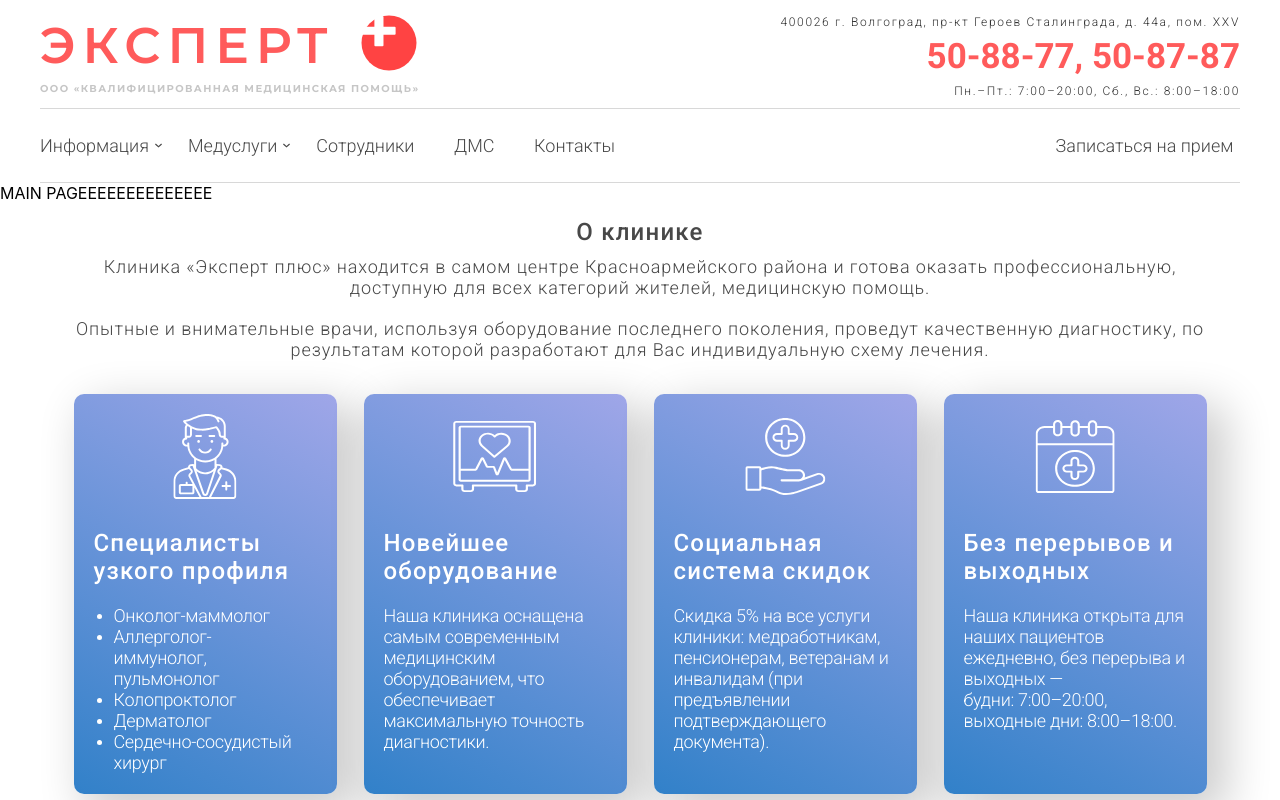
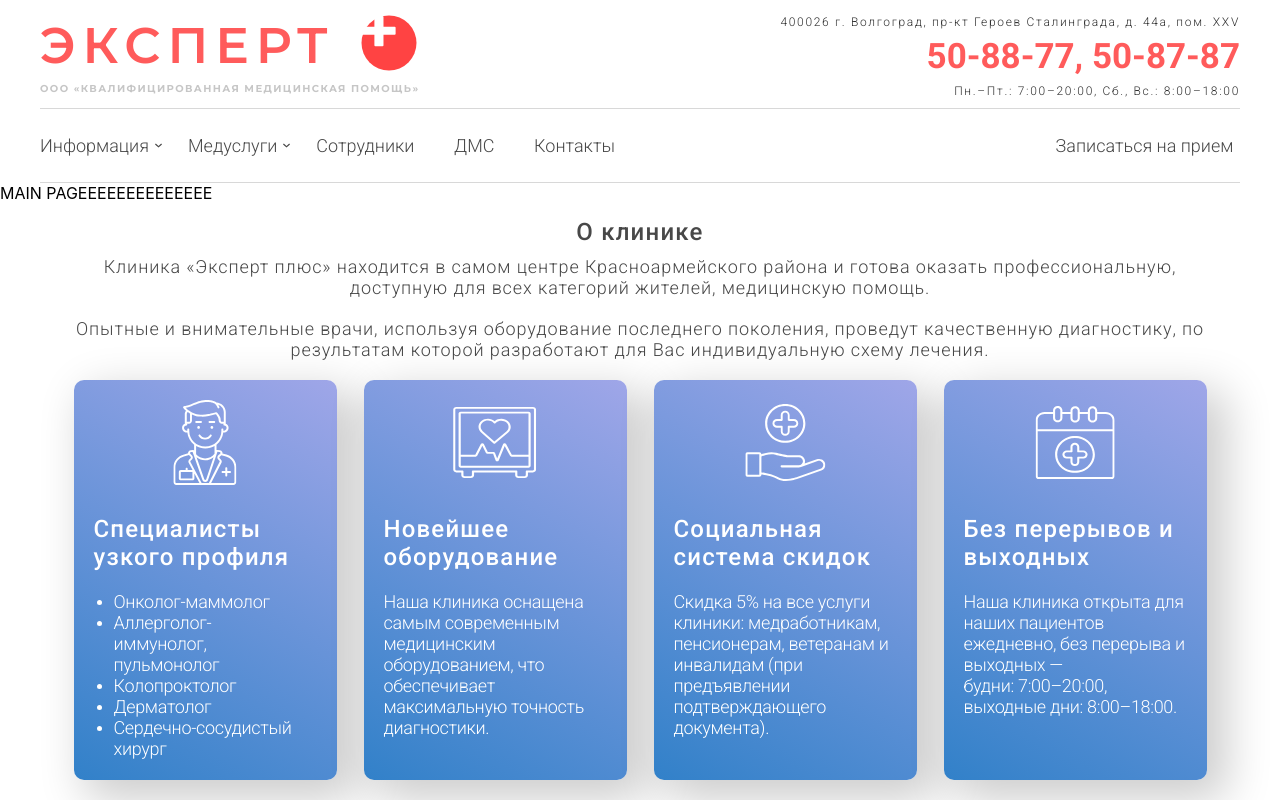
Before and after one commit to CanUFeelMyHeart/expertPlus, a React (Create React App) app in the folder medical-clinic-expert/: page / in a window 1280 px wide. Shown: the top 800 px of the page. Built offline with nearby package versions, Linux system fonts and the light colour scheme; the HTML template or start-up script is replaced by a standard one.

Commit message:
styles corrections

```diff
--- a/medical-clinic-expert/src/components/AboutClinicComponent/AboutClinicBlockComponent/AboutClinicBlockComponent.css
+++ b/medical-clinic-expert/src/components/AboutClinicComponent/AboutClinicBlockComponent/AboutClinicBlockComponent.css
@@ -3,7 +3,8 @@
     min-width: 100px;
     height: 400px;
     display: flex;
-    margin: 13.5px;
+    margin: 0px 13.5px;
+    margin-bottom: 20px;
     flex-direction: column;
     align-items: center;
 
@@ -60,5 +61,4 @@
 .aboutClinicBlock:hover {
     background: linear-gradient(209.51deg, #8791e6 0.34%, #0d69c0 99.44%);
     transform: scale(1.03);
-
 }
```
